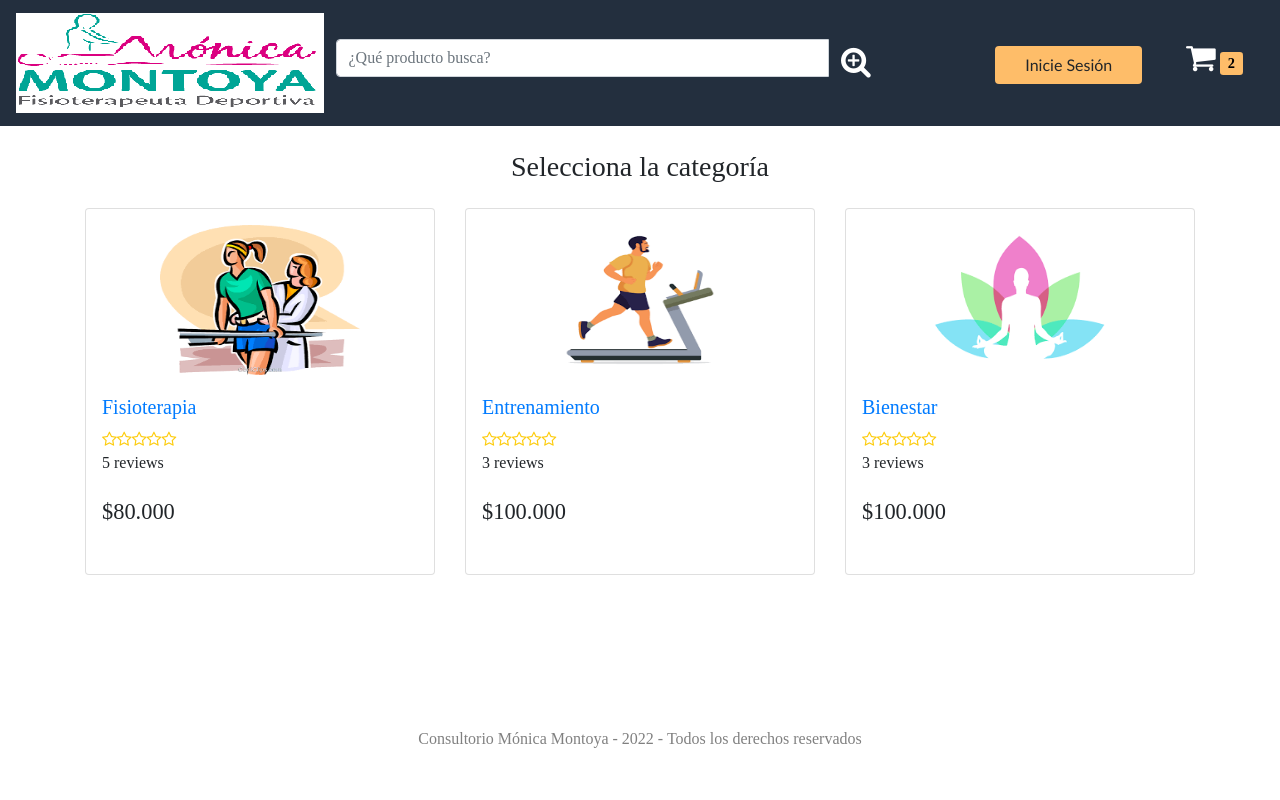
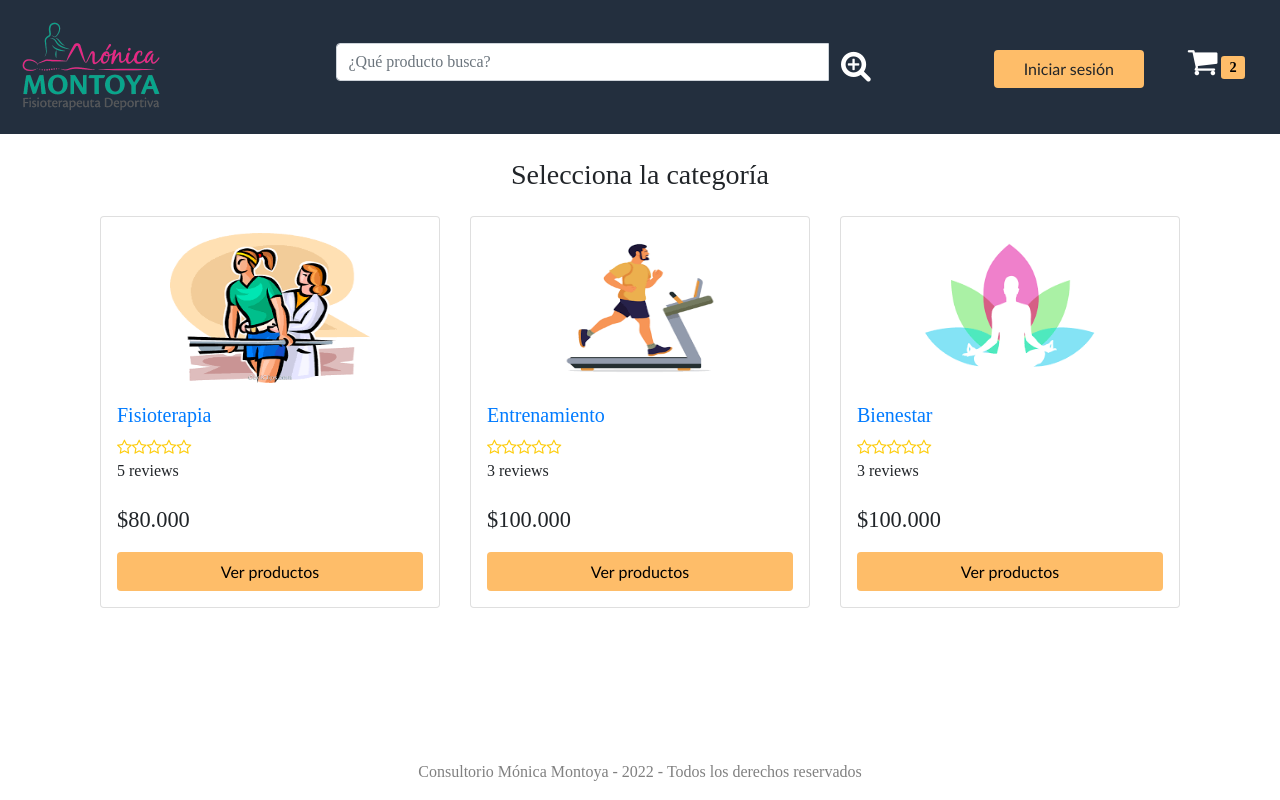
Before and after one commit to andresfelipemena/MoniMonFt, a React (Create React App) app in the folder front/: page / in a window 1280 px wide. Built offline with nearby package versions, Linux system fonts and the light colour scheme; a web font is replaced by a local one.

Commit message:
incluido el layout store

```diff
--- a/front/src/App.css
+++ b/front/src/App.css
@@ -93,8 +93,8 @@ f
 }
 
 #view_btn {
-  background-color: #fa9c23;
-  color: white;
+  background-color: #febd69;
+  color: black;
 }
 
 .card-img-top {
--- a/front/src/App.js
+++ b/front/src/App.js
@@ -3,16 +3,25 @@ import React from 'react';
 import Header from './components/layout/Header';
 import { Footer } from './components/layout/Footer';
 import { Home } from './components/Home';
+import { BrowserRouter as Router, Route, Routes } from 'react-router-dom';
 
 
 
 function App() {
   return (
+
+    <Router>
     <div className="App">
       <Header />
-      <Home/>
+      <div className='container container-fluid'>
+        <Routes>
+          <Route path='/Home' element={<Home />}/>
+          <Route path='/' element={<Home />}/>
+        </Routes>
+      </div>
       <Footer/>
     </div>
+    </Router>
   );
 }
 
--- a/front/src/components/Home.js
+++ b/front/src/components/Home.js
@@ -1,9 +1,11 @@
 import React, { Fragment } from 'react'
+import MetaData from './layout/MetaData';
 
 export const Home = () => {
   return (
     <Fragment>
         &nbsp;&nbsp;
+        <MetaData title='Fisioterapia, bienestar y entrenamiento'></MetaData>
         <h3 id="encabezado" className='text-center'>Selecciona la categoría</h3>
         <section id="productos" className='container mt-1'>
           <div className='row'>
@@ -20,7 +22,7 @@ export const Home = () => {
                   </div>
                   <span id="no_opiniones">5 reviews</span>
                 </div>
-                <p className='card-text'>$80.000</p> <a href="http://localhost:3000" id="ver_producto" className='btn btn-block'> </a>
+                <p className='card-text'>$80.000</p> <a href="http://localhost:3000" id="view_btn" className='btn btn-block'>Ver productos</a>
               </div>
             </div>
 
@@ -36,7 +38,7 @@ export const Home = () => {
                   </div>
                   <span id="no_opiniones">3 reviews</span>
                 </div>
-                <p className='card-text'>$100.000</p> <a href="http://localhost:3000" id="ver_producto" className='btn btn-block'> </a>
+                <p className='card-text'>$100.000</p> <a href="http://localhost:3000" id="view_btn" className='btn btn-block'>Ver productos</a>
               </div>
             </div>
 
@@ -52,7 +54,7 @@ export const Home = () => {
                   </div>
                   <span id="no_opiniones">3 reviews</span>
                 </div>
-                <p className='card-text'>$100.000</p> <a href="http://localhost:3000" id="ver_producto" className='btn btn-block'> </a>
+                <p className='card-text'>$100.000</p> <a href="http://localhost:3000" id="view_btn" className='btn btn-block'>Ver productos</a>
               </div>
             </div>
 
--- a/front/src/components/layout/Header.js
+++ b/front/src/components/layout/Header.js
@@ -26,7 +26,7 @@ const Header = () => {
                 </div>
 
                 <div className="col-12 col-md-3 mt-4 mt-md-0 text-center">
-                    <span><button className='btn' id="login_btn">Inicie Sesión</button></span>
+                    <span><button className='btn' id="login_btn">Iniciar sesión</button></span>
                     &nbsp; &nbsp; &nbsp; &nbsp; &nbsp; &nbsp;
                     <i class="fa fa-shopping-cart fa-2x text-white" aria-hidden="false"></i>
                     <span className="ml-1" id="cart_count">2</span>
--- /dev/null
+++ b/front/src/components/layout/MetaData.js
@@ -0,0 +1,12 @@
+import React from 'react';
+import {Helmet} from 'react-helmet'
+
+const MetaData = ({title}) => {
+    return(
+        <Helmet>
+        <title>{`${title} - MoniMonft`}</title>
+        </Helmet>
+    )
+}
+
+export default MetaData;
--- a/front/src/index.js
+++ b/front/src/index.js
@@ -1,12 +1,14 @@
 import React from 'react';
 import ReactDOM from 'react-dom/client';
 import App from './App';
+import { Provider } from 'react-redux';
+import store from './store';
 
 const root = ReactDOM.createRoot(document.getElementById('root'));
 root.render(
-  <React.StrictMode>
+  <Provider store = {store}>
     <App />
-  </React.StrictMode>
+  </Provider>
 );
 
 // If you want to start measuring performance in your app, pass a function
--- /dev/null
+++ b/front/src/store.js
@@ -0,0 +1,13 @@
+import {createStore, combineReducers, applyMiddleware} from 'redux';
+import thunk from 'redux-thunk';
+import {composeWithDevTools} from 'redux-devtools-extension';
+
+const reducer = combineReducers ({})
+
+let initialState = {}
+
+const middleware =[thunk]
+
+const store = createStore (reducer, initialState, composeWithDevTools(applyMiddleware(...middleware)))
+
+export default store;
```
Also changed, not shown: front/public/images/logo.png.
